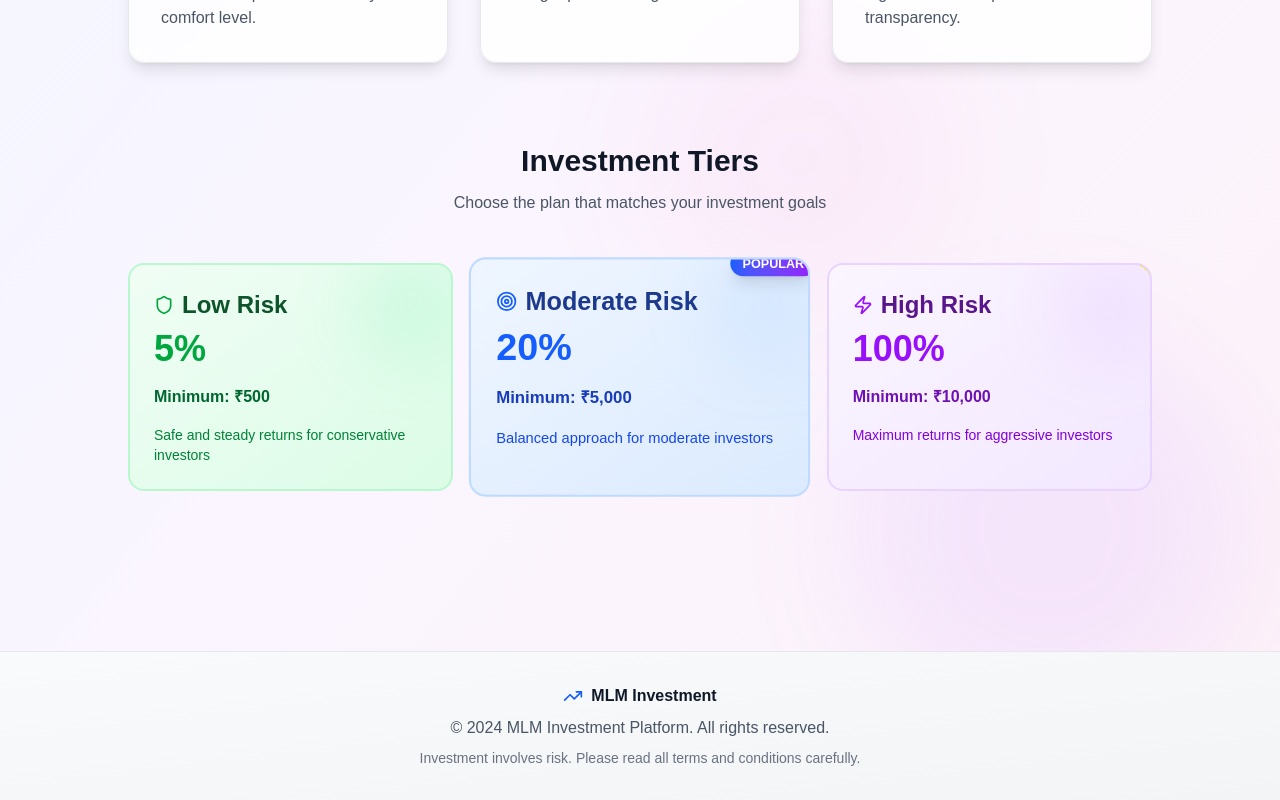
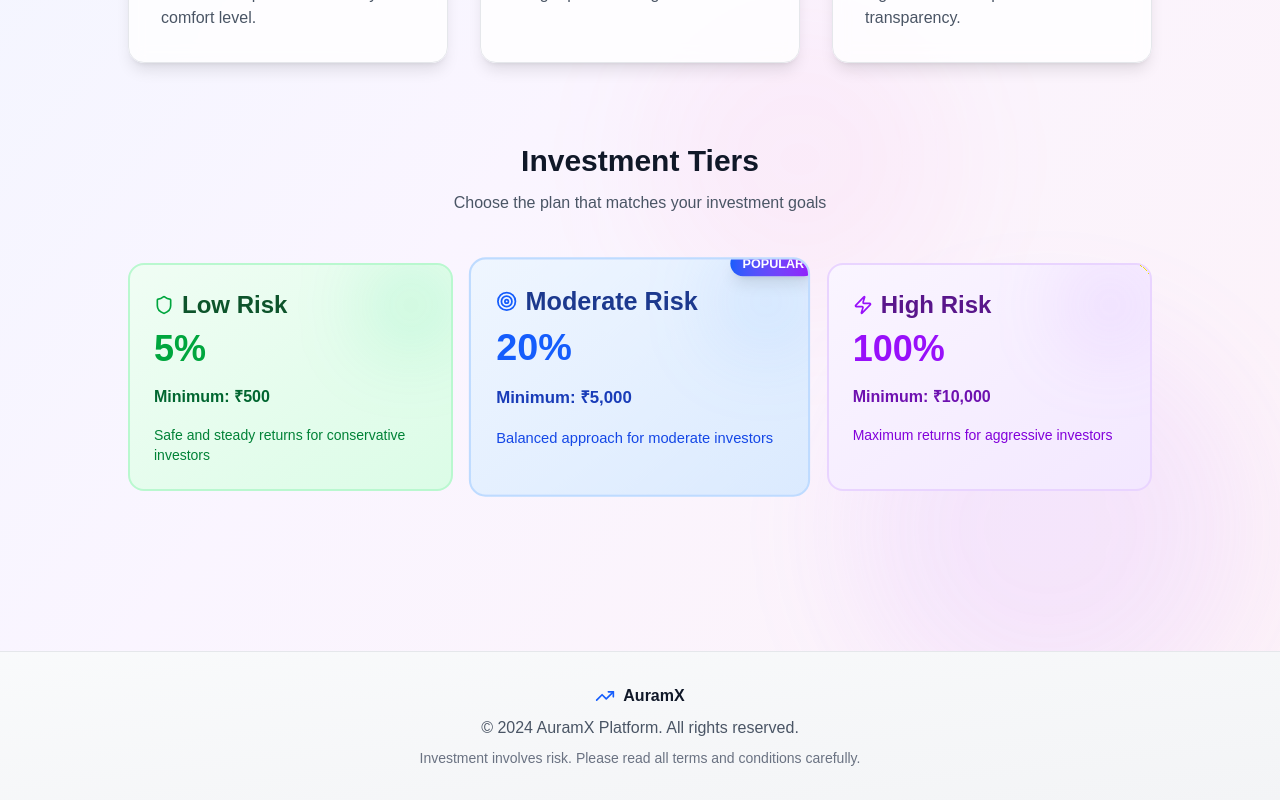
Before and after one commit to Evecotrip/mlm-pro, a Next.js app: page / in a window 1280 px wide. Shown: the part 802-1602 px from the top of the page. Built offline with nearby package versions, Linux system fonts and the light colour scheme.

Commit message:
--name AuramX

```diff
--- a/app/dashboard/page.tsx
+++ b/app/dashboard/page.tsx
@@ -64,7 +64,7 @@ export default function DashboardPage() {
           <div className="flex justify-between items-center">
             <div className="flex items-center gap-2">
               <TrendingUp className="w-6 h-6 sm:w-8 sm:h-8 text-blue-600" />
-              <span className="text-lg sm:text-2xl font-bold text-gray-900">MLM Investment</span>
+              <span className="text-lg sm:text-2xl font-bold text-gray-900">AuramX</span>
             </div>
             <div className="flex items-center gap-2 sm:gap-4">
               {/* Wallet Button */}
--- a/app/layout.tsx
+++ b/app/layout.tsx
@@ -14,7 +14,7 @@ const geistMono = Geist_Mono({
 });
 
 export const metadata: Metadata = {
-  title: "MLM Investment Platform",
+  title: "AuramX Platform",
   description: "Multi-Level Marketing Investment Platform",
 };
 
--- a/app/login/page.tsx
+++ b/app/login/page.tsx
@@ -43,7 +43,7 @@ export default function LoginPage() {
         <div className="text-center mb-6 sm:mb-8">
           <div className="flex items-center justify-center gap-2 mb-2">
             <TrendingUp className="w-8 h-8 sm:w-10 sm:h-10 text-blue-600" />
-            <span className="text-2xl sm:text-3xl font-bold text-gray-900">MLM Investment</span>
+            <span className="text-2xl sm:text-3xl font-bold text-gray-900">AuramX</span>
           </div>
           <p className="text-sm sm:text-base text-gray-600">Sign in to your account</p>
         </div>
--- a/app/page.tsx
+++ b/app/page.tsx
@@ -38,7 +38,7 @@ export default function Home() {
               <TrendingUp className="w-6 h-6 sm:w-8 sm:h-8 text-blue-600 group-hover:scale-110 transition-transform duration-300" />
               <Sparkles className="w-3 h-3 sm:w-4 sm:h-4 text-yellow-500 absolute -top-1 -right-1 animate-pulse" />
             </div>
-            <span className="text-lg sm:text-2xl font-bold bg-gradient-to-r from-blue-600 via-purple-600 to-pink-600 bg-clip-text text-transparent">MLM Investment</span>
+            <span className="text-lg sm:text-2xl font-bold bg-gradient-to-r from-blue-600 via-purple-600 to-pink-600 bg-clip-text text-transparent">AuramX</span>
           </div>
           <div className="flex gap-2 sm:gap-3">
             <button
@@ -180,9 +180,9 @@ export default function Home() {
         <div className="container mx-auto px-4 py-8 text-center text-gray-600 relative z-10">
           <div className="flex items-center justify-center gap-2 mb-2">
             <TrendingUp className="w-5 h-5 text-blue-600" />
-            <span className="font-bold text-gray-900">MLM Investment</span>
+            <span className="font-bold text-gray-900">AuramX</span>
           </div>
-          <p className="mb-1">© 2024 MLM Investment Platform. All rights reserved.</p>
+          <p className="mb-1">© 2024 AuramX Platform. All rights reserved.</p>
           <p className="text-sm mt-2 text-gray-500">Investment involves risk. Please read all terms and conditions carefully.</p>
         </div>
       </footer>
--- a/app/queue/page.tsx
+++ b/app/queue/page.tsx
@@ -28,7 +28,7 @@ export default function QueuePage() {
         <div className="container mx-auto px-3 sm:px-4 py-3 sm:py-4 flex justify-between items-center">
           <div className="flex items-center gap-2">
             <TrendingUp className="w-6 h-6 sm:w-8 sm:h-8 text-blue-600" />
-            <span className="text-lg sm:text-2xl font-bold text-gray-900">MLM Investment</span>
+            <span className="text-lg sm:text-2xl font-bold text-gray-900">AuramX</span>
           </div>
         </div>
       </header>
--- a/app/signup/page.tsx
+++ b/app/signup/page.tsx
@@ -65,7 +65,7 @@ export default function SignupPage() {
         <div className="text-center mb-6 sm:mb-8">
           <div className="flex items-center justify-center gap-2 mb-2">
             <TrendingUp className="w-8 h-8 sm:w-10 sm:h-10 text-blue-600" />
-            <span className="text-2xl sm:text-3xl font-bold text-gray-900">MLM Investment</span>
+            <span className="text-2xl sm:text-3xl font-bold text-gray-900">AuramX</span>
           </div>
           <p className="text-sm sm:text-base text-gray-600">Create your account and start investing</p>
         </div>
```
Also changed, not shown: 2 other files (tests, documents, lock files or other folders).
